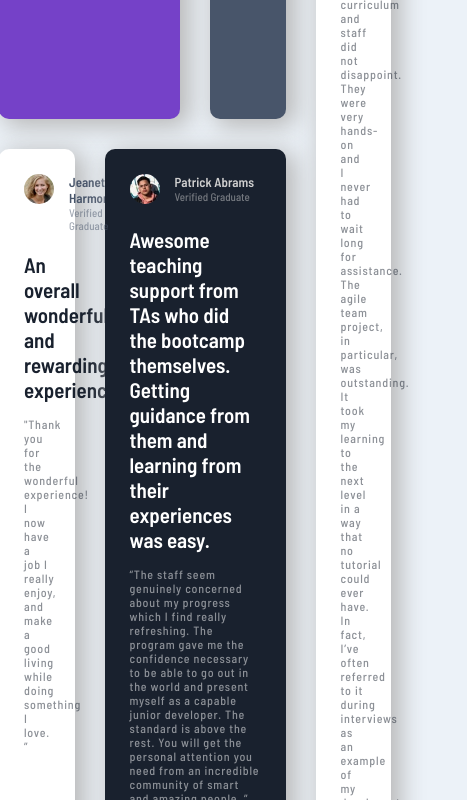
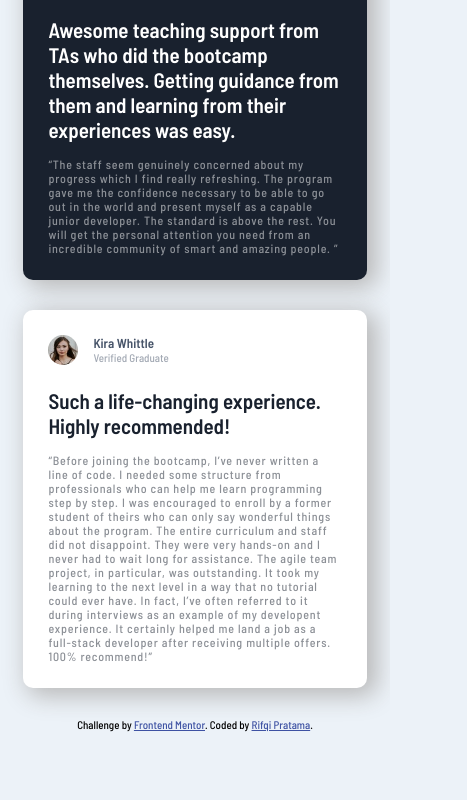
Before and after one commit to juliansyahrifqi/testimonial-grid-section-fm, a plain HTML site: page index.html in a window 390 px wide. Shown: the part 994-1794 px from the top of the page, 467 px wide, since content can reach past the window. After the commit the page ends 1730 px from the top, so only its background shows below. Drawn offline with Linux system fonts and the light colour scheme.

Commit message:
for responsive page

```diff
--- a/index.html
+++ b/index.html
@@ -110,7 +110,7 @@
     <div class="card card5">
       <div class="card-header">
         <div class="card-image">
-          <img src="images/image-patrick.jpg" alt="">
+          <img src="images/image-kira.jpg" alt="">
         </div>
 
         <div class="card-person">
--- a/style.css
+++ b/style.css
@@ -7,7 +7,7 @@
 }
 
 body {
-    margin: 40px auto 5px auto;
+    margin: 40px 0 5px 0;
     font-family: 'Barlow Semi Condensed', sans-serif;
     background-color: hsl(210, 46%, 95%);
 }
@@ -24,6 +24,20 @@ body {
         'jeanette patrick patrick kira';
     gap: 30px;
 }
+
+@media (max-width: 991px) {
+    .container {
+        grid-template-columns: 100%;
+        grid-template-rows: auto;
+        grid-template-areas:
+            'daniel'
+            'jonathan'
+            'jeanette'
+            'patrick'
+            'kira';
+    }
+}
+
 
 .card {
     padding: 25px;
```
